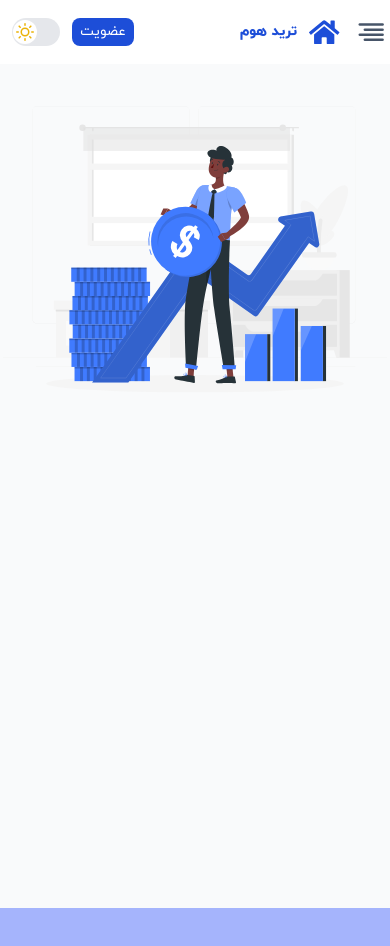
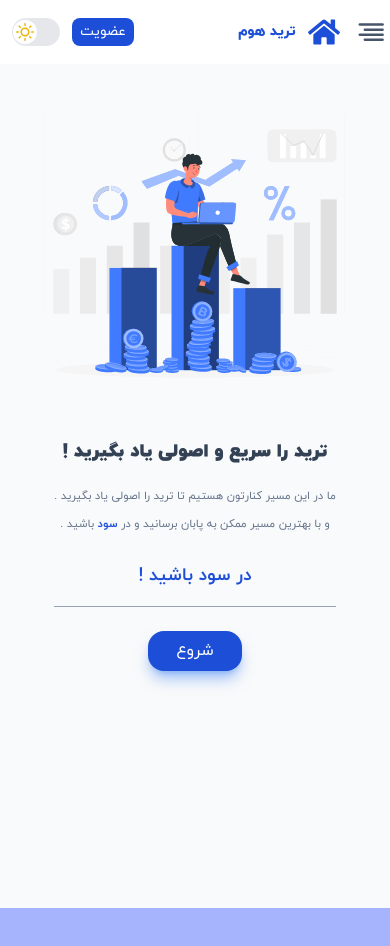
Before and after one commit to AbolfazlKhosravi/Trade-App, a React (Create React App) app: page / in a window 390 px wide. Shown: the top 946 px of the page. Built offline with nearby package versions, Linux system fonts and the light colour scheme.

Commit message:
createDiscriptionHoomPage

```diff
--- a/src/components/Header.js
+++ b/src/components/Header.js
@@ -91,9 +91,9 @@ const Header = () => {
           className="min-[1155px]:hidden text-[2.3rem] ml-4 text-slate-600 max-[495px]:text-[1.9rem] cursor-pointer dark:text-slate-300 "
         />
         <div className="flex items-center justify-between ml-8">
-          <FaHome className="max-[495px]:text-[1.9rem] text-[2.3rem] text-blue-700 dark:text-white" />
+          <FaHome className="max-[495px]:text-[2rem] text-[2.3rem] text-blue-700 dark:text-blue-600" />
           <div className="flex flex-col items-center justify-center max-[546px]:mx-0 max-[546px]:mr-3  mx-3">
-            <h1 className="max-[495px]:text-sm  text-2xl text-blue-700 font-extrabold dark:text-white">
+            <h1 className="max-[320px]:hidden max-[495px]:text-sm  text-2xl text-blue-700 font-extrabold dark:text-slate-300">
               ترید هوم
             </h1>
             <p className="max-[546px]:hidden  text-[.7rem] text-blue-700 dark:text-slate-400">
@@ -307,7 +307,7 @@ const Header = () => {
         <div className="max-[546px]:hidden  px-4 py-1 mx-1 cursor-pointer hover:text-blue-600 dark:text-slate-300 dark:hover:text-white ">
           ورود
         </div>
-        <div className="max-[495px]:px-2  px-4 mx-1 py-1 rounded-lg bg-blue-700 text-white cursor-pointer dark:bg-slate-700 dark:text-slate-100">
+        <div className="max-[495px]:px-2  px-4 mx-1 py-1 rounded-lg bg-blue-700 text-white cursor-pointer dark:bg-blue-700 dark:text-slate-100">
           عضویت
         </div>
         <div className="max-[495px]:px-2 max-[495px]:mx-0 px-4 py-1  mx-1 text-[1.35rem]  cursor-pointer">
@@ -349,7 +349,7 @@ const Dropshot = ({
         <div className=" flex flex-col items-start max-h-screen min-h-screen  overflow-y-auto">
           <div className="flex justify-between items-center w-full border-b-2 pb-4 p-8">
             <div className="flex items-center justify-between ml-8">
-              <FaHome className=" text-[2.3rem] text-blue-700 dark:text-white" />
+              <FaHome className=" text-[2.3rem] text-blue-700 dark:text-blue-500" />
               <div className="flex flex-col items-center justify-center mx-3">
                 <h1 className=" text-2xl text-blue-700 font-extrabold dark:text-white">
                   {" "}
--- a/src/pages/Hoom.js
+++ b/src/pages/Hoom.js
@@ -1,16 +1,37 @@
 import Layout from "../layout/layout";
-import { ReactSVG } from 'react-svg'
-import img from "../assets/images/Finance-rafiki.svg"
+import { ReactSVG } from "react-svg";
+import imgTitle from "../assets/images/Investment data-rafiki.svg";
 
 const Hoom = () => {
   return (
     <Layout>
       <div className="bg-gray-50  dark:bg-slate-950">
         <div className="2xl:container mx-auto min-h-screen  ">
-          <div className="flex justify-center items-start">
-            <img src={img}  alt="My SVG Image" className="w-[24rem] h-[24rem] "/>
+          <div className="flex flex-col  md:flex-row md:px-2 md:justify-between md:items-center md:gap-6 lg:px-2 xl:px-28 xl:gap-10  ">
+            <img
+              src={imgTitle}
+              alt="وبسایت اموزش ترید و خدمات "
+              className=" w-full px-4 my-2 md:w-1/2 sm:px-24 md:order-last  md:px-0"
+            />
+            <div className="flex flex-col items-center justify-center md:w-1/2 md:items-start px-2">
+              <div className="flex flex-col items-center border-b-[1px] border-slate-400 pb-2 text-lg  min-[495px]:text-xl md:items-start   ">
+                <h1 className="text-slate-700 font-black  min-[495px]:mb-2 dark:text-slate-300 text-center md:text-start md:text-4xl md:leading-[3.2rem] lg:text-5xl lg:leading-[5rem]">
+                  ترید را سریع و اصولی یاد بگیرید !
+                </h1>
+                <p className="text-slate-500 text-[.7rem]  py-4  text-center lg:text-[.9rem] dark:text-slate-400 md:text-start md:text-[.8rem] md:w-full md:py-1 lg:text-lg lg:py-4">
+                  ما در این مسیر کنارتون هستیم تا ترید را اصولی یاد بگیرید .
+                  <br />و با بهترین مسیر ممکن به پابان برسانید و در{" "}
+                  <span className="text-blue-700 font-bold">سود</span> باشید .
+                </p>
+                <h2 className="text-blue-700 font-bold  py-2 md:text-2xl lg:text-3xl">
+                  در سود باشید !
+                </h2>
+              </div>
+              <button className="my-6 px-7 py-2 rounded-2xl md:px-9 md:py-3 md:rounded-[2rem] md:text-lg md:my-4 bg-blue-700 text-white shadow-lg shadow-blue-500/50">
+                شروع
+              </button>
+            </div>
           </div>
-          <svg/>
         </div>
       </div>
     </Layout>
--- a/tailwind.config.js
+++ b/tailwind.config.js
@@ -13,7 +13,7 @@ module.exports = {
       keyframes: {
         'arrow-left': {
           '0%': { transform: 'translateX(5px)' },
-          '50%': { transform: 'translateX(-10px)' },
+          '50%': { transform: 'translateX(-6px)' },
           '100%': {  transform: 'translateX(5px)' },
         },
       },
```
Also changed, not shown: src/assets/images/6183517_3071357.jpg (deleted), src/assets/images/Investment data-rafiki.svg (added).
